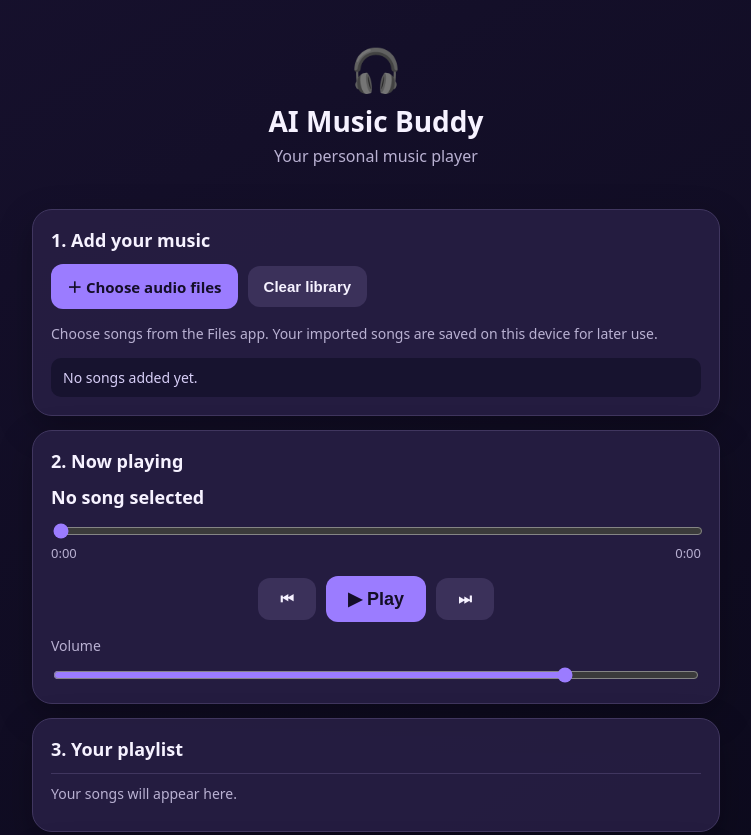
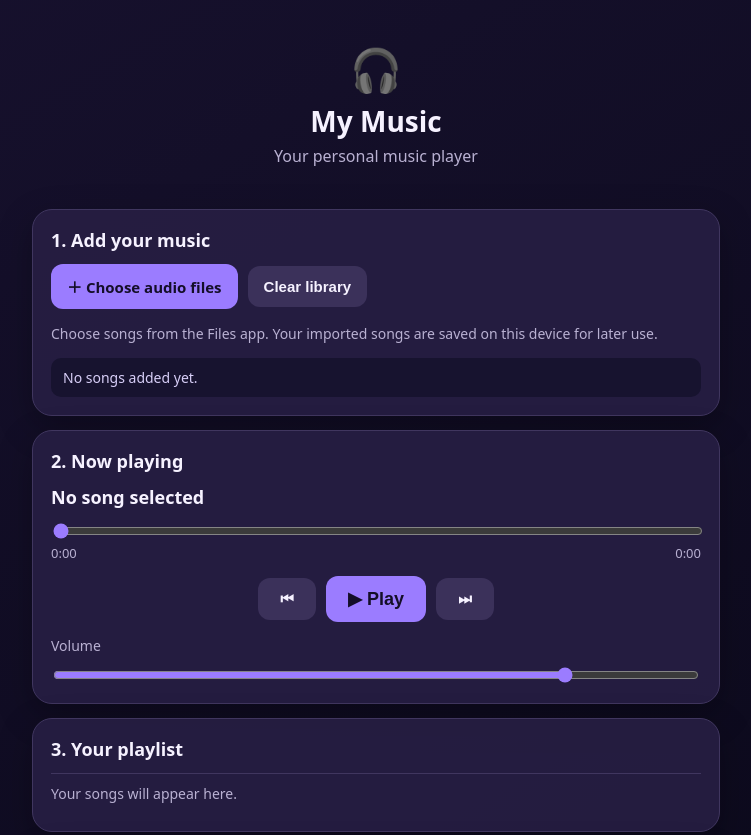
Before and after one commit to 62myhnvk4b-gif/ai-music-buddy, a plain HTML site: page index.html in a window 1280 px wide. Shown: the top 835 px of the page, without its empty margins (264-1015 px from the left). Drawn offline with Linux system fonts and the light colour scheme.

Commit message:
Update index.html

```diff
--- a/index.html
+++ b/index.html
@@ -25,7 +25,7 @@ ul{list-style:none;padding:0;margin:10px 0 0}li{display:flex;gap:8px;align-items
 </head>
 <body>
 <main>
-<header class="hero"><div class="logo">🎧</div><h1>AI Music Buddy</h1><p>Your personal music player</p></header>
+<header class="hero"><div class="logo">🎧</div><h1>My Music</h1><p>Your personal music player</p></header>
 
 <section class="panel">
 <h2>1. Add your music</h2>
```
